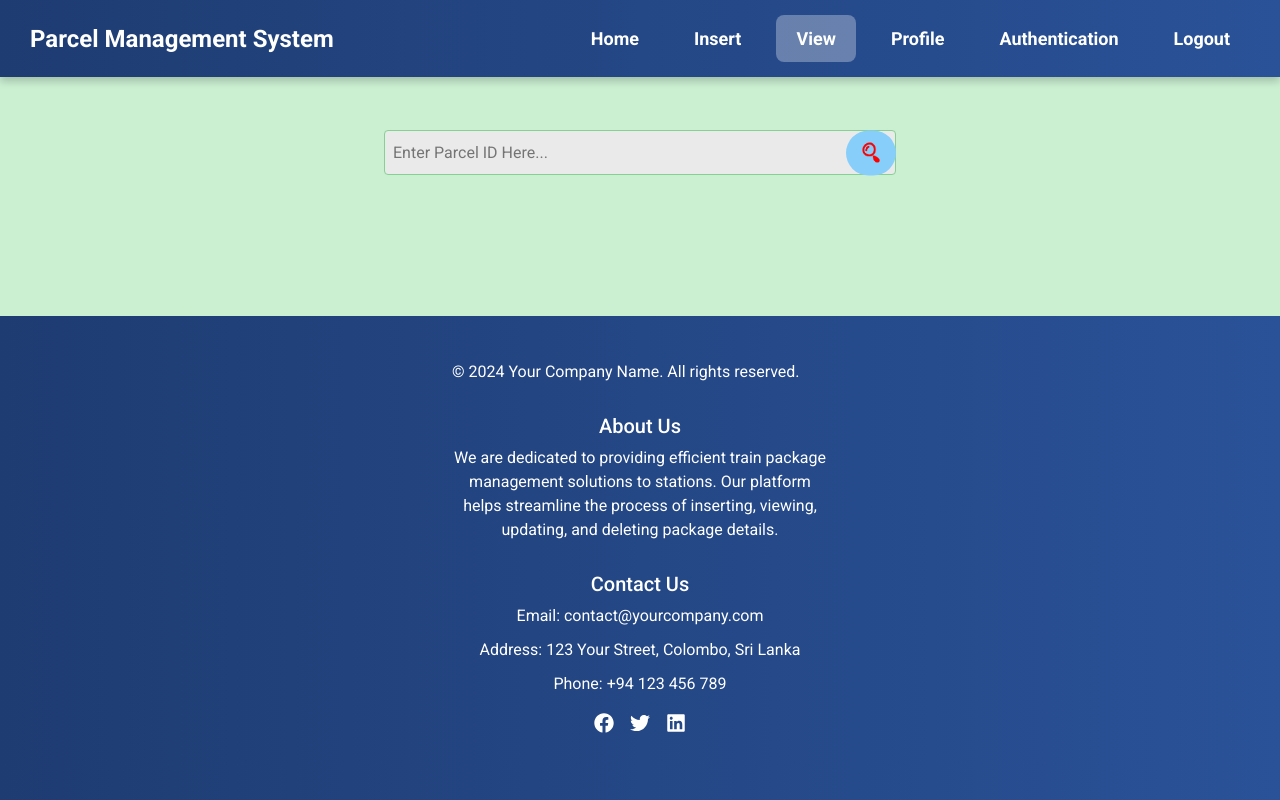
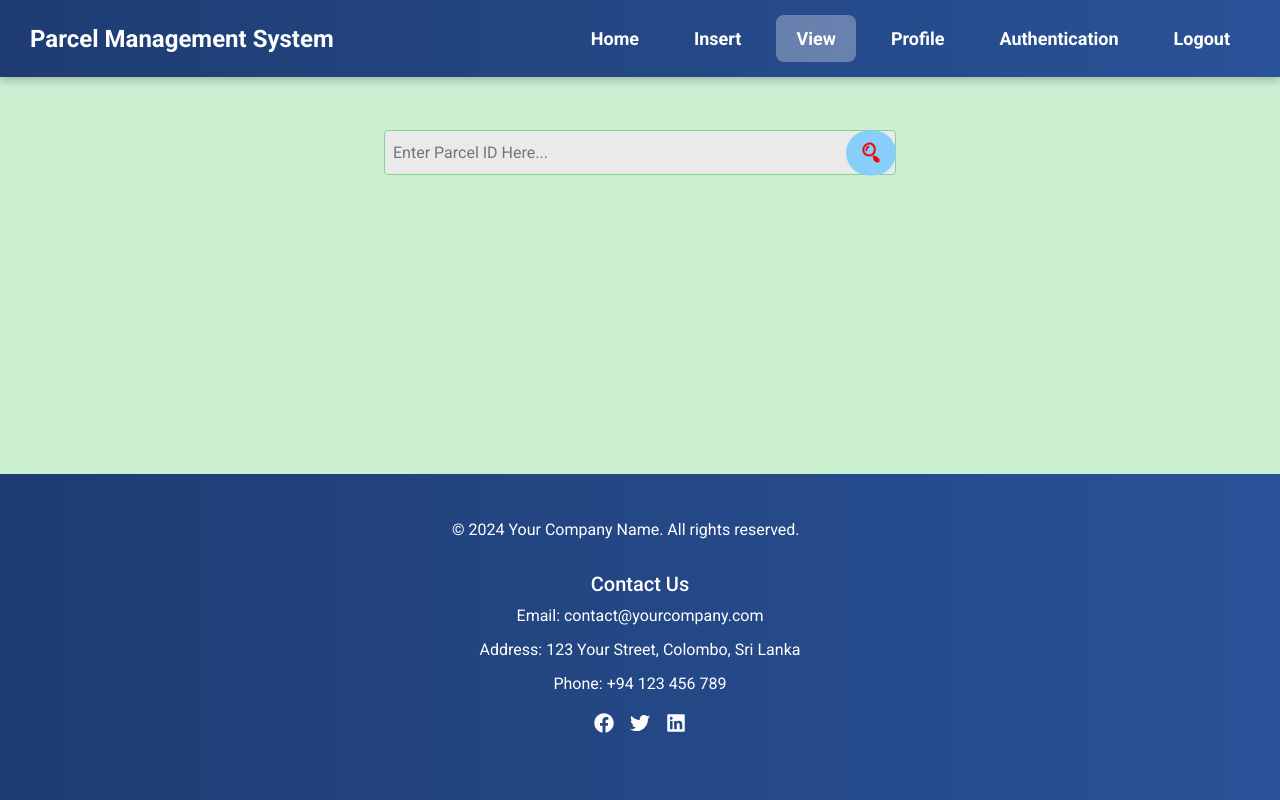
Before and after one commit to ParcelManagment/Website_Frontend, a React (Create React App) app in the folder Parcel_Management_System/: page /view in a window 1280 px wide. Built offline with nearby package versions, Linux system fonts and the light colour scheme; no server answers.

Commit message:
errors on Insert

```diff
--- a/Parcel_Management_System/src/Components/Footer/footer.jsx
+++ b/Parcel_Management_System/src/Components/Footer/footer.jsx
@@ -10,13 +10,6 @@ function Footer() {
           <div className="row">
             <div className="col-md-4 text-center text-md-start mb-3 mb-md-0">
               <p>&copy; 2024 Your Company Name. All rights reserved.</p>
-            </div>
-
-            <div className="col-md-4 text-center mb-3 mb-md-0">
-              <h4>About Us</h4>
-              <p>
-                We are dedicated to providing efficient train package management solutions to stations. Our platform helps streamline the process of inserting, viewing, updating, and deleting package details.
-              </p>
             </div>
 
             <div className="col-md-4 text-center mb-3 mb-md-0">
--- a/Parcel_Management_System/src/Components/Home/Home.css
+++ b/Parcel_Management_System/src/Components/Home/Home.css
@@ -16,7 +16,7 @@ body {
 }
 
 .home {
-    margin-top: 500px;
+    margin-top: 350px;
     width: 100%;
     height: 100%;
     display: flex;
--- a/Parcel_Management_System/src/Components/InsertPage/InsertPage.css
+++ b/Parcel_Management_System/src/Components/InsertPage/InsertPage.css
@@ -3,7 +3,7 @@
 
 /* Container styling */
 .containerinsert {
-  margin-top: 600px;
+  margin-top: 450px;
   color: #1e3c72;
   font-family: 'Roboto', sans-serif;
   width: 100%;
--- a/Parcel_Management_System/src/Components/InsertPage/InsertPage.jsx
+++ b/Parcel_Management_System/src/Components/InsertPage/InsertPage.jsx
@@ -1,4 +1,5 @@
 import React, { useState, useEffect } from 'react';
+import axios from 'axios';
 import './InsertPage.css';
 import 'bootstrap/dist/css/bootstrap.min.css';
 
@@ -187,7 +188,7 @@ const InsertPage = () => {
           // Extract errors array and create a readable message
           if (errorJson.errors && Array.isArray(errorJson.errors)) {
             formattedMessage = errorJson.errors
-              .map(err => err.msg) // Extract the message field from each error
+              .map(err => err.msg) // Extract only the 'msg' field from each error
               .join(', '); // Join all messages with commas
           } else {
             formattedMessage = errorText.trim(); // Use raw text if JSON parsing fails
```
